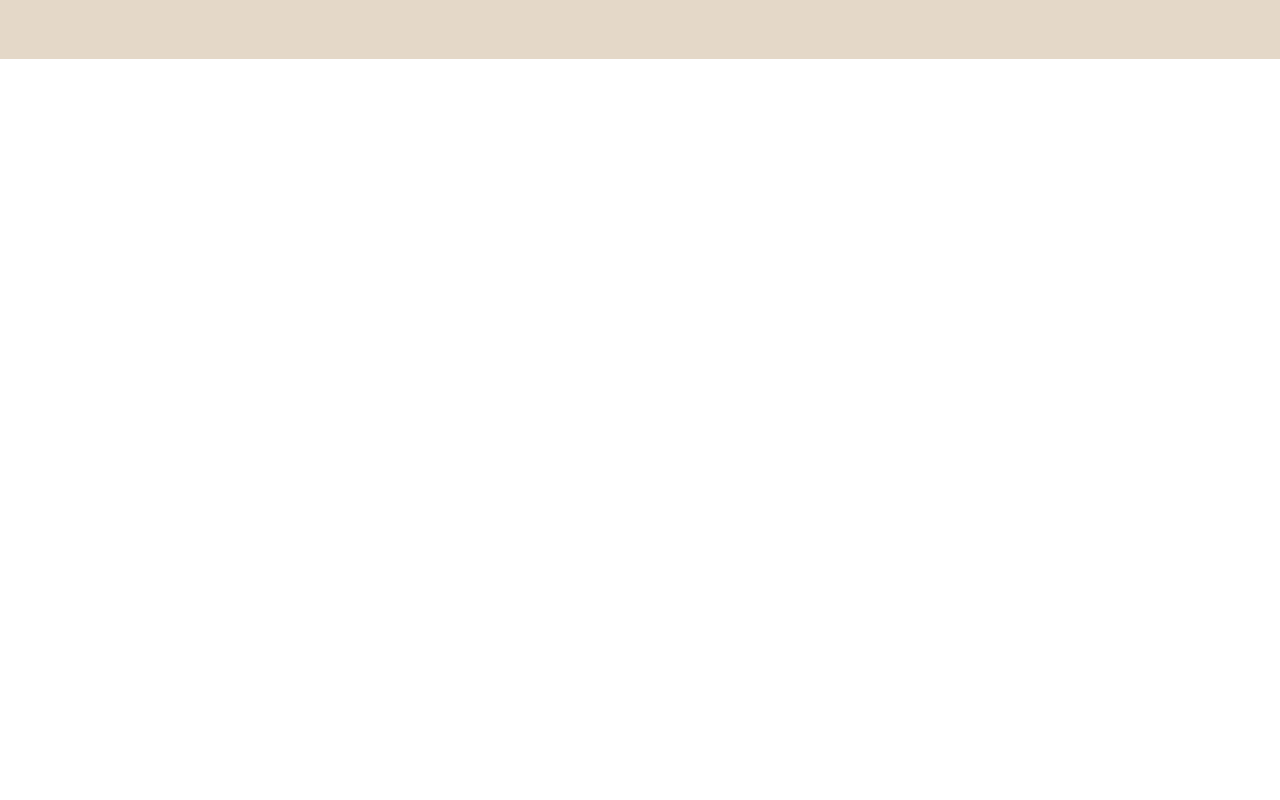
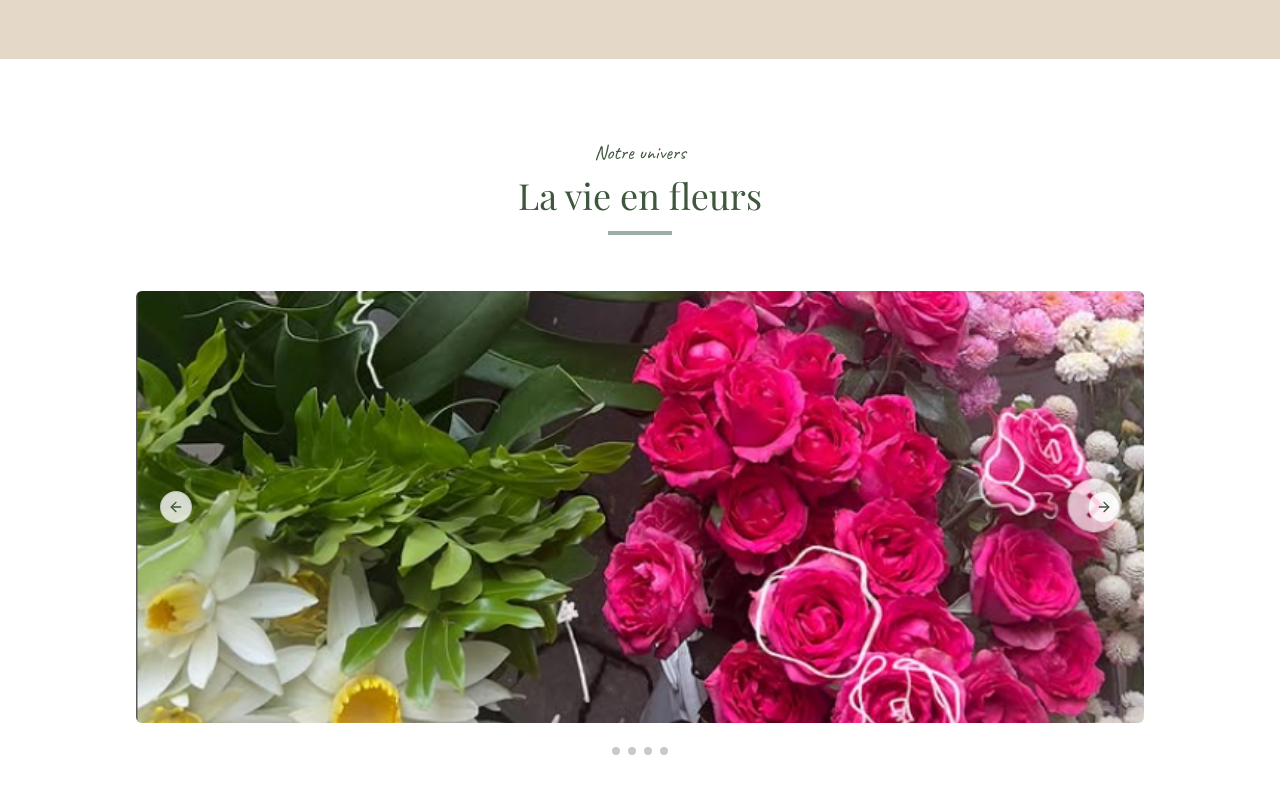
Before and after one commit to jfjao/poetic-flower-journal, a React (Vite) app: page / in a window 1280 px wide. Shown: the part 2120-2920 px from the top of the page. Built offline with nearby package versions, Linux system fonts and the light colour scheme; a web font is replaced by a local one.

Commit message:
Fix: Homepage display issues
Addresses display problems on the homepage.

```diff
--- a/src/components/home/CTASection.tsx
+++ b/src/components/home/CTASection.tsx
@@ -1,14 +1,25 @@
 
-import { FC } from 'react';
+import { FC, useEffect, useState } from 'react';
 import Button from '@/components/Button';
 
 const CTASection: FC = () => {
+  const [isVisible, setIsVisible] = useState(false);
+
+  useEffect(() => {
+    // Ajouter un léger délai pour s'assurer que le composant est monté
+    const timer = setTimeout(() => {
+      setIsVisible(true);
+    }, 100);
+
+    return () => clearTimeout(timer);
+  }, []);
+
   return (
     <section className="py-20 relative overflow-hidden">
       <div className="absolute inset-0 bg-deep-green/5 -z-10"></div>
       <div className="absolute inset-0 bg-paper-texture bg-cover bg-center opacity-10 -z-10"></div>
 
-      <div className="container mx-auto max-w-3xl px-4 text-center fade-up-element opacity-0">
+      <div className={`container mx-auto max-w-3xl px-4 text-center transition-all duration-700 ${isVisible ? 'opacity-100 translate-y-0' : 'opacity-0 translate-y-8'}`}>
         <span className="handwritten text-xl">Contactez-nous</span>
         <h2 className="font-serif text-3xl md:text-4xl mt-2 mb-6">Commandez votre bouquet personnalisé</h2>
         <p className="text-lg mb-8 max-w-2xl mx-auto">
--- a/src/components/home/CarouselSection.tsx
+++ b/src/components/home/CarouselSection.tsx
@@ -1,18 +1,29 @@
 
-import { FC } from 'react';
+import { FC, useEffect, useState } from 'react';
 import ImageCarousel from '@/components/ImageCarousel';
 
 const CarouselSection: FC = () => {
+  const [isVisible, setIsVisible] = useState(false);
+
+  useEffect(() => {
+    // Ajouter un léger délai pour s'assurer que le composant est monté
+    const timer = setTimeout(() => {
+      setIsVisible(true);
+    }, 100);
+
+    return () => clearTimeout(timer);
+  }, []);
+
   return (
     <section className="py-20 bg-white">
       <div className="container mx-auto max-w-7xl px-4">
-        <div className="text-center mb-12 fade-up-element opacity-0">
+        <div className={`text-center mb-12 transition-all duration-700 ${isVisible ? 'opacity-100 translate-y-0' : 'opacity-0 translate-y-8'}`}>
           <span className="handwritten text-xl">Notre univers</span>
           <h2 className="font-serif text-3xl md:text-4xl mt-2">La vie en fleurs</h2>
           <div className="w-16 h-1 bg-rose-plum/50 mx-auto mt-4"></div>
         </div>
 
-        <div className="fade-up-element opacity-0">
+        <div className={`transition-all duration-700 delay-300 ${isVisible ? 'opacity-100 translate-y-0' : 'opacity-0 translate-y-8'}`}>
           <ImageCarousel
             images={[
               "/lovable-uploads/22a9ddfe-2fe8-4192-a0c8-492f6b284c08.png",
--- a/src/pages/Index.tsx
+++ b/src/pages/Index.tsx
@@ -9,31 +9,6 @@ import CarouselSection from '@/components/home/CarouselSection';
 import CTASection from '@/components/home/CTASection';
 
 const Index = () => {
-  // Intersection Observer for fade-up animations
-  useEffect(() => {
-    const observer = new IntersectionObserver(
-      (entries) => {
-        entries.forEach((entry) => {
-          if (entry.isIntersecting) {
-            entry.target.classList.add('animate-fade-up');
-            observer.unobserve(entry.target);
-          }
-        });
-      },
-      { threshold: 0.1 }
-    );
-
-    document.querySelectorAll('.fade-up-element').forEach((el) => {
-      observer.observe(el);
-    });
-
-    return () => {
-      document.querySelectorAll('.fade-up-element').forEach((el) => {
-        observer.unobserve(el);
-      });
-    };
-  }, []);
-
   return (
     <div className="min-h-screen flex flex-col">
       <Navbar />
```
